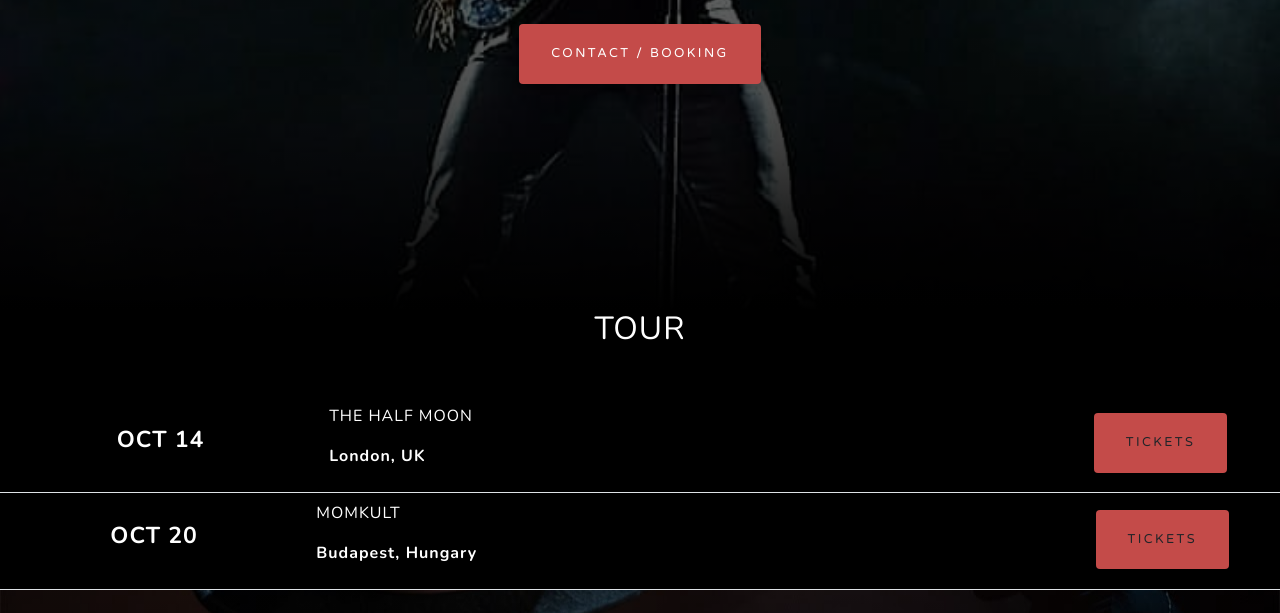
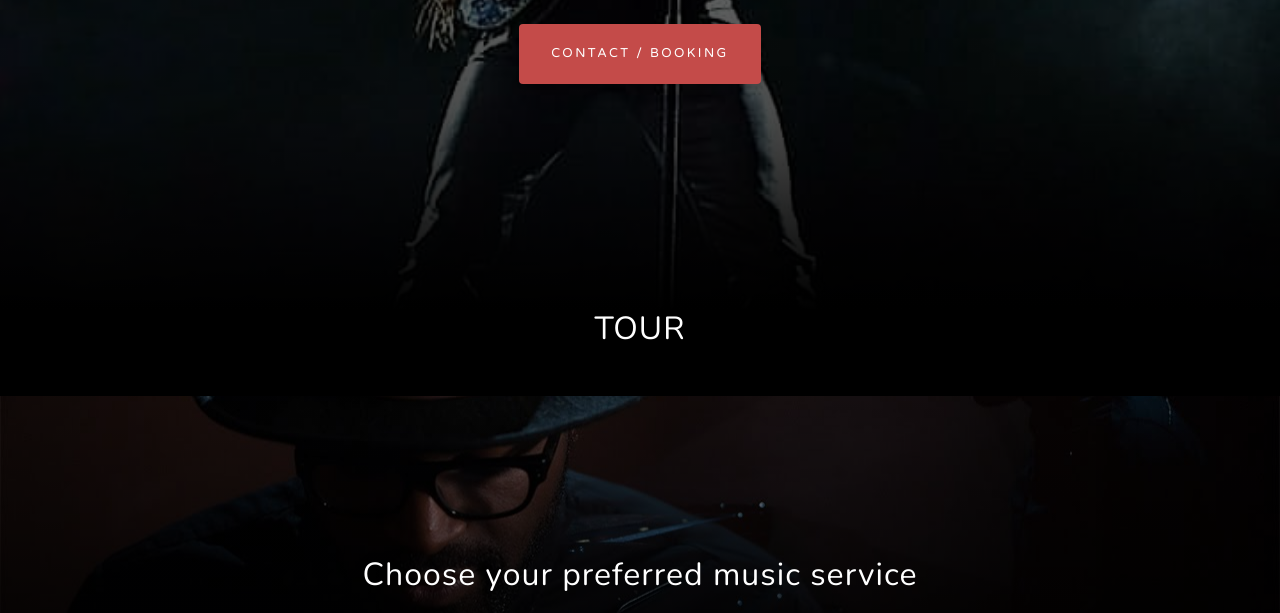
Before and after one commit to KevinDGnanih/official-kdw-page, a website: page index.html in a window 1280 px wide. Shown: the part 490-1103 px from the top of the page. Drawn offline with nearby package versions, Linux system fonts and the light colour scheme.

Commit message:
Updated event

```diff
--- a/index.html
+++ b/index.html
@@ -91,53 +91,6 @@
                     </table>
                 </div>
             </div> -->
-            <!-- End Row Event -->
-            <!-- Event -->
-            <div class="row">
-                <div class="col-12">
-                    <table class="table bg-black">
-                        <tbody>
-                            <tr>
-                                <th>
-                                    <p class="text-center dates text-white">OCT 14</p>
-                                </th>
-                                <td>
-                                    <p class="text-uppercase text-white">The Half Moon</p>
-                                    <p class="fw-bold text-white">London, UK</p>
-                                </td>
-                                <td>
-                                    <a href="https://tickets.halfmoon.co.uk/events/2022-10-14-kevin-davy-white-half-moon-putney"
-                                        target="_blank"><button
-                                            class="btn red-b float-right tickets">TICKETS</button></a>
-                                </td>
-                            </tr>
-                        </tbody>
-                    </table>
-                </div>
-            </div>
-            <!-- End Row Event -->
-            <!-- Event -->
-            <div class="row">
-                <div class="col-12">
-                    <table class="table bg-black">
-                        <tbody>
-                            <tr>
-                                <th>
-                                    <p class="text-center dates text-white">OCT 20</p>
-                                </th>
-                                <td>
-                                    <p class="text-uppercase text-white">Momkult</p>
-                                    <p class="fw-bold text-white">Budapest, Hungary</p>
-                                </td>
-                                <td>
-                                    <a href="https://momkult.hu/programok/kevin-davy-white/" target="_blank"><button
-                                            class="btn red-b float-right tickets">TICKETS</button></a>
-                                </td>
-                            </tr>
-                        </tbody>
-                    </table>
-                </div>
-            </div>
             <!-- End Row Event -->
         </div>
     </section>
```
